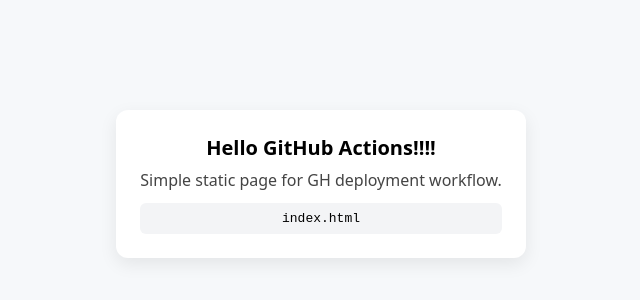
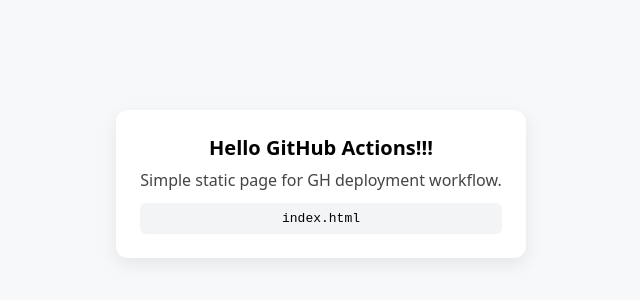
Before and after one commit to ar7abb/gh-deployment-workflow, a plain HTML site: page index.html in a window 1280 px wide. Shown: the part 216-516 px from the top of the page, 319-959 px from the left. Drawn offline with Linux system fonts and the light colour scheme.

Commit message:
Changed the html page

```diff
--- a/index.html
+++ b/index.html
@@ -14,7 +14,7 @@
 </head>
 <body>
 	<div class="card">
-		<h1>Hello GitHub Actions!!!!</h1>
+		<h1>Hello GitHub Actions!!!</h1>
 		<p>Simple static page for GH deployment workflow.</p>
 		<code>index.html</code>
 	</div>
```
